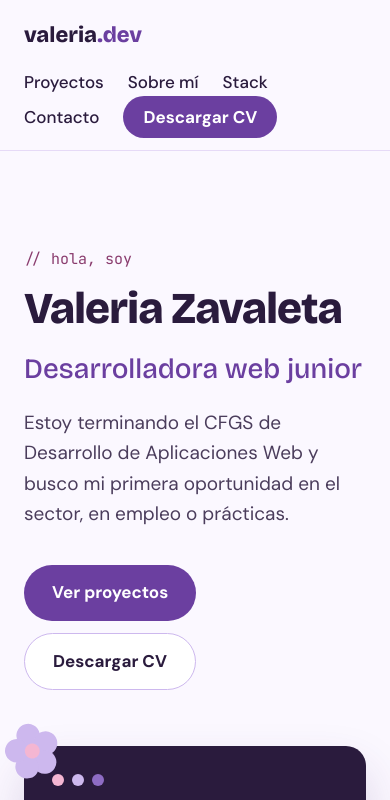
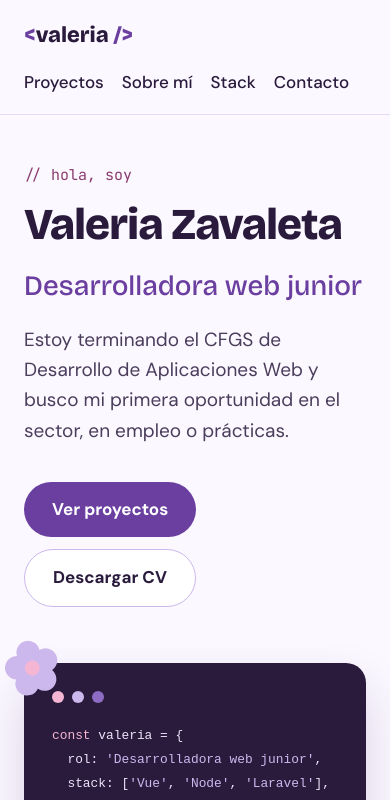
Before and after one commit to valeriazv99/portfolio, a Vue app: page / in a window 390 px wide. Shown: the top 800 px of the page. Built offline with nearby package versions, Linux system fonts and the light colour scheme.

Commit message:
fix: mejora la vista en móvil y cambia el logo

```diff
--- a/src/components/CodeCard.vue
+++ b/src/components/CodeCard.vue
@@ -81,7 +81,7 @@ const stack = ["Vue", "Node", "Laravel"];
 .code {
   margin: 0;
   font-family: var(--font-code);
-  font-size: 15px;
+  font-size: clamp(12px, 3.3vw, 15px);
   line-height: 1.8;
   white-space: pre-wrap;
 }
--- a/src/components/HeroSection.vue
+++ b/src/components/HeroSection.vue
@@ -82,4 +82,11 @@ import CodeCard from "./CodeCard.vue";
   flex: 1 1 380px;
   min-width: 0;
 }
+
+@media (max-width: 600px) {
+  .hero {
+    padding-top: 48px;
+    padding-bottom: 80px;
+  }
+}
 </style>
--- a/src/components/NavBar.vue
+++ b/src/components/NavBar.vue
@@ -9,14 +9,18 @@ const links = [
 <template>
   <header class="nav-header">
     <nav class="nav" aria-label="Principal">
-      <a href="#inicio" class="logo">valeria<span>.dev</span></a>
+      <a href="#inicio" class="logo"
+        ><span>&lt;</span>valeria<span> /&gt;</span></a
+      >
 
       <ul class="nav-links">
         <li v-for="link in links" :key="link.href">
           <a :href="link.href">{{ link.label }}</a>
         </li>
-        <li>
-          <a href="/cv.pdf" class="btn-cv" download>Descargar CV</a>
+        <li class="nav-cv">
+          <a href="/ValeriaZavaleta_CV.pdf" class="btn-cv" download
+            >Descargar CV</a
+          >
         </li>
       </ul>
     </nav>
@@ -83,4 +87,14 @@ const links = [
   background: var(--color-primary-dark);
   color: #fff;
 }
+
+@media (max-width: 600px) {
+  .nav-cv {
+    display: none;
+  }
+
+  .nav-links {
+    gap: 4px 18px;
+  }
+}
 </style>
```
